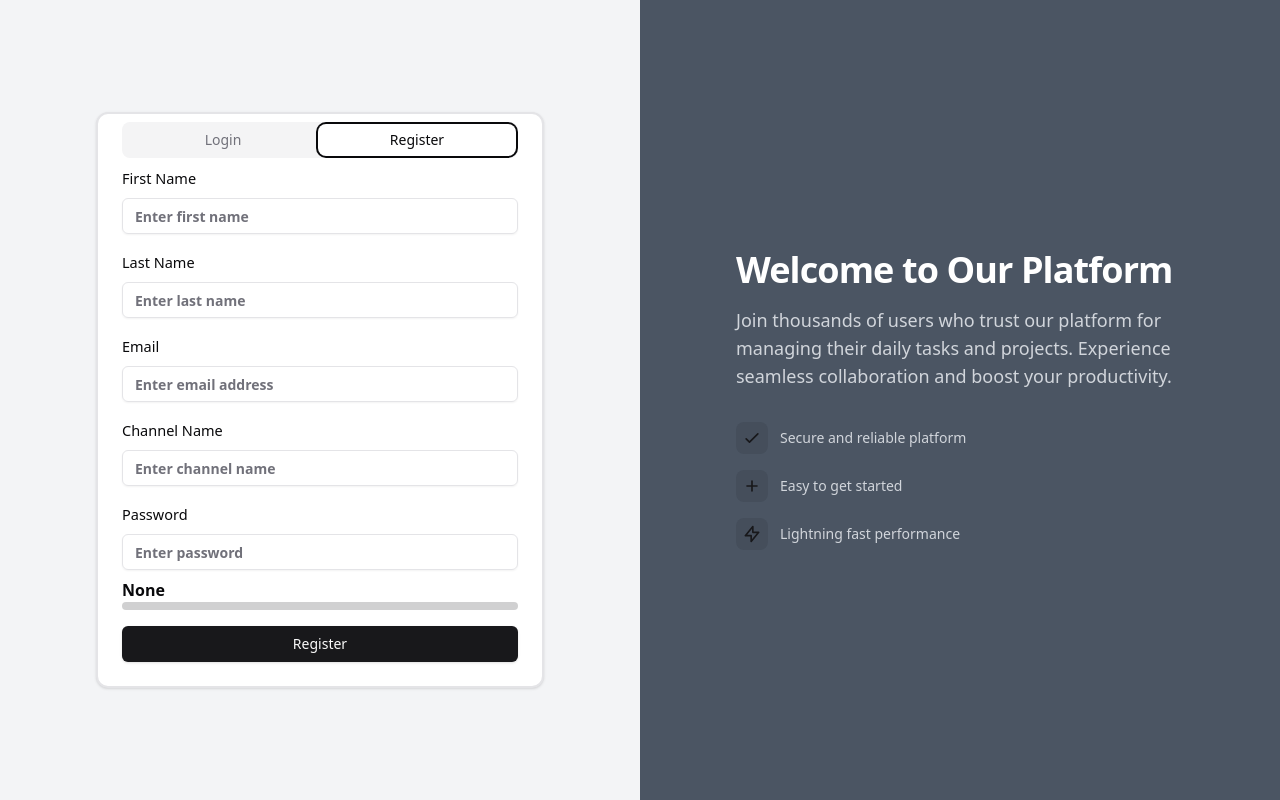
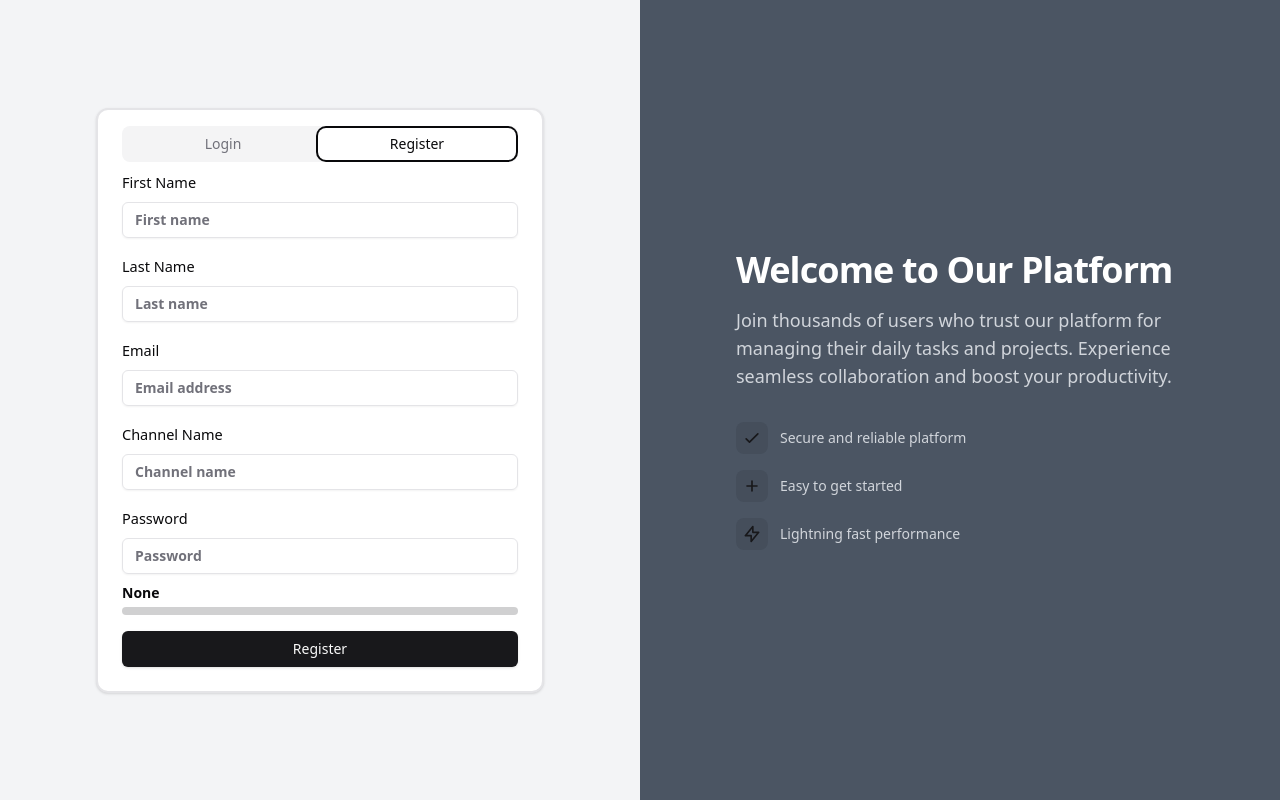
Before and after one commit to JawadSher/LinkUp, a React (Vite) app in the folder frontend/: page / in a window 1280 px wide. Both pictures are taken after a click on the tab "Register". Built offline with nearby package versions, Linux system fonts and the light colour scheme.

Commit message:
feat: update authentication form placeholders for clarity and adjust layout spacing

```diff
--- a/frontend/src/components/Authentication/AuthForm.jsx
+++ b/frontend/src/components/Authentication/AuthForm.jsx
@@ -67,7 +67,7 @@ const AuthForm = ({ mode = "login" }) => {
               <FormItem>
                 <FormLabel htmlFor="firstName">First Name</FormLabel>
                 <FormControl>
-                  <Input id="firstName" placeholder="Enter first name" {...field} />
+                  <Input id="firstName" placeholder="First name" {...field} />
                 </FormControl>
                 <FormMessage>{form.formState.errors?.firstName?.message}</FormMessage>
               </FormItem>
@@ -83,7 +83,7 @@ const AuthForm = ({ mode = "login" }) => {
               <FormItem>
                 <FormLabel htmlFor="lastName">Last Name</FormLabel>
                 <FormControl>
-                  <Input id="lastName" placeholder="Enter last name" {...field} />
+                  <Input id="lastName" placeholder="Last name" {...field} />
                 </FormControl>
                 <FormMessage>{form.formState.errors?.lastName?.message}</FormMessage>
               </FormItem>
@@ -98,7 +98,7 @@ const AuthForm = ({ mode = "login" }) => {
             <FormItem>
               <FormLabel htmlFor="email">Email</FormLabel>
               <FormControl>
-                <Input id="email" placeholder="Enter email address" {...field} />
+                <Input id="email" placeholder="Email address" {...field} />
               </FormControl>
               <FormMessage>{form.formState.errors?.email?.message}</FormMessage>
             </FormItem>
@@ -113,7 +113,7 @@ const AuthForm = ({ mode = "login" }) => {
               <FormItem>
                 <FormLabel htmlFor="channelName">Channel Name</FormLabel>
                 <FormControl>
-                  <Input id="channelName" placeholder="Enter channel name" {...field} />
+                  <Input id="channelName" placeholder="Channel name" {...field}  />
                 </FormControl>
                 <FormMessage>{form.formState.errors?.channelName?.message}</FormMessage>
               </FormItem>
@@ -128,7 +128,7 @@ const AuthForm = ({ mode = "login" }) => {
             <FormItem>
               <FormLabel htmlFor="password">Password</FormLabel>
               <FormControl>
-                <Input id="password" type="password" placeholder="Enter password" {...field} />
+                <Input id="password" type="password" placeholder="Password" {...field} />
               </FormControl>
               {mode === "register" && <PasswordStrength password={field.value} className="mt-5"/>}
               <FormMessage>{form.formState.errors?.password?.message}</FormMessage>
--- a/frontend/src/components/Authentication/AuthPage.jsx
+++ b/frontend/src/components/Authentication/AuthPage.jsx
@@ -8,7 +8,7 @@ const AuthPage = () => {
     <div className="min-h-screen flex">
       {/* Left Side: Authentication Card */}
       <div className="bg-gray-100 min-w-[50%] flex items-center justify-center">
-        <Card className="w-full max-w-md border-2 pt-2">
+        <Card className="w-full max-w-md border-2 pt-4">
           <CardContent>
             <Tabs defaultValue="login" className="w-full">
               <TabsList className="w-full">
--- a/frontend/src/components/Authentication/PasswordStrength.jsx
+++ b/frontend/src/components/Authentication/PasswordStrength.jsx
@@ -37,7 +37,7 @@ const PasswordStrength = ({ password }) => {
 
   return (
     <div>
-        <p className={`${colorClass} font-semibold`}>{passStatus}</p>
+        <p className={`${colorClass} font-semibold text-[14px] pb-1`}>{passStatus}</p>
         <Progress value={strength} />
     </div>
 
```
